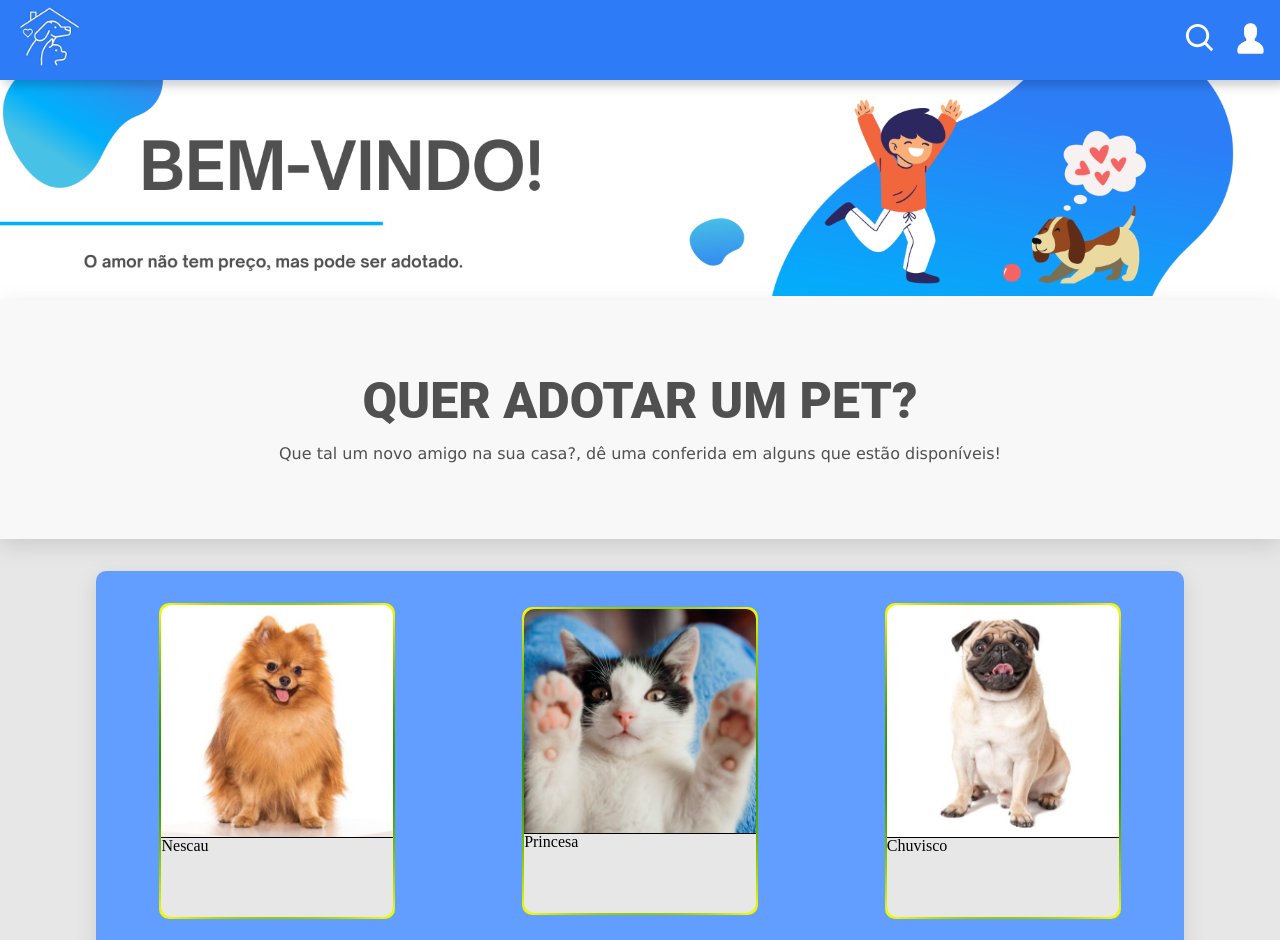
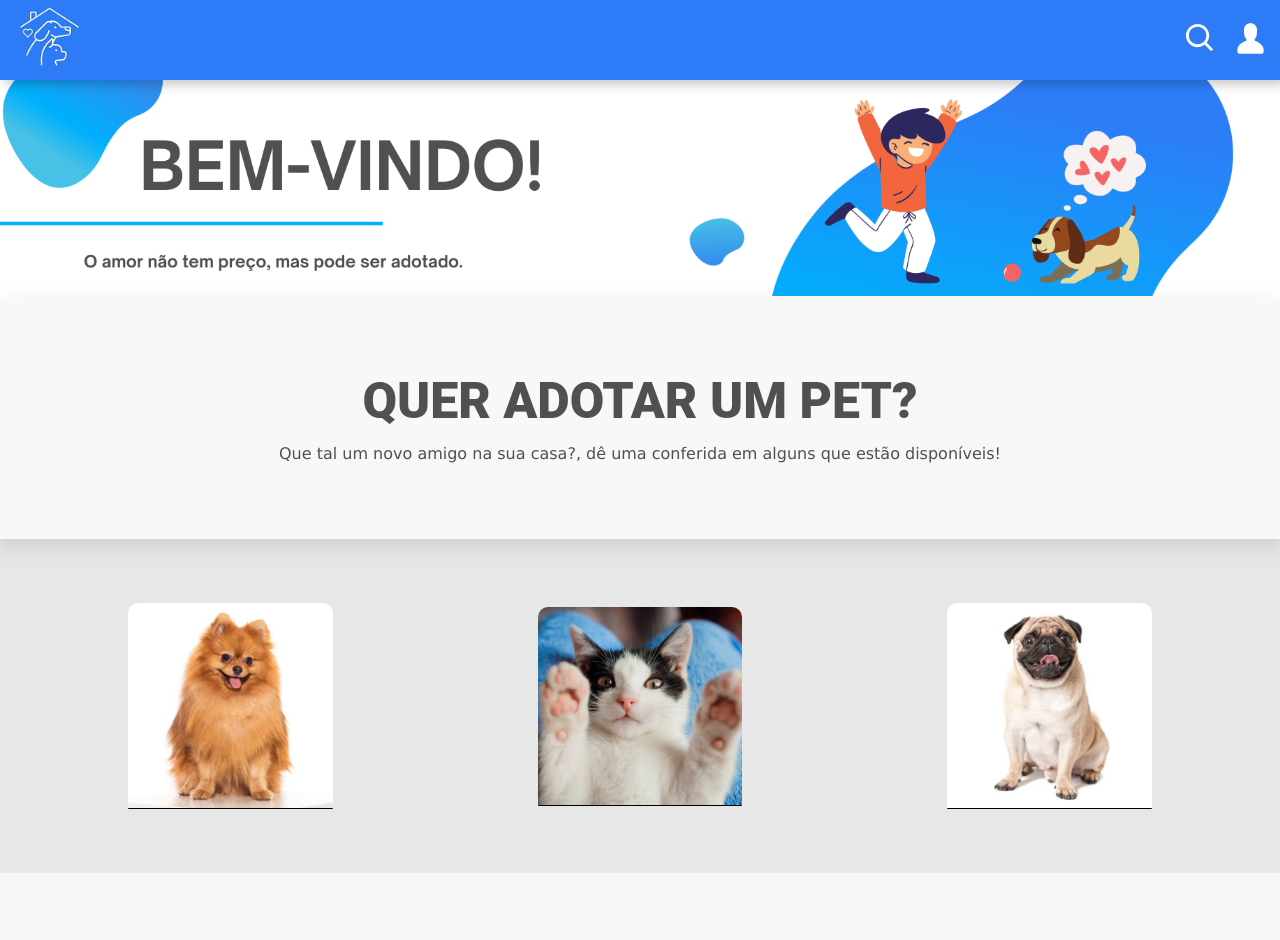
Before and after one commit to dudagiglioli/adotalp--web, a React (Create React App) app: page / in a window 1280 px wide. Shown: the top 940 px of the page. After the commit the page ends 873 px from the top, so only its background shows below. Built offline with nearby package versions, Linux system fonts and the light colour scheme.

Commit message:
New carda

```diff
--- a/src/pages/Home/Home.module.scss
+++ b/src/pages/Home/Home.module.scss
@@ -45,31 +45,15 @@
     background-color: rgb(231, 231, 231);
     display: flex;
     flex-wrap: nowrap;
-    justify-content: center;
+    justify-content: space-between;
     align-items: center;
-    padding: 2rem 0;
+    padding: 5% 10%;
+    gap: 10px;
 }
-.animaisContainer{
-    background-color:#619eff;
-    width: 85%;
-    display: flex;
-    justify-content: space-between;
-    flex-wrap: nowrap;
-    box-shadow: rgba(100, 100, 111, 0.2) 0px 7px 20px 0px;
+
+.animaisCard{
+    width: 20%;
     border-radius: 10px;
-}
-.animaisBox{
-    width: 50%;
-    display: flex;
-    justify-content: center;
-    align-items: center;
-    padding: 2rem 0;
-}
-.animaisCard{
-    width: 65%;
-    border-radius: 10px;
-    background: radial-gradient(circle at center, blue, green, yellow) border-box;
-    border: solid 2px transparent;
     cursor: pointer;
 }
 @keyframes anima{
@@ -96,6 +80,8 @@
     align-items: center;
     border-radius: 10px;
 
+
+
     &__img{
         height: 100%;
         width: 100%;
@@ -103,11 +89,25 @@
     }
 }
 .cardText{
-    height: 10vh;
     border-top: solid 1px;
     background-color: rgb(231, 231, 231);
     border-bottom-left-radius: 10px;
     border-bottom-right-radius: 10px;
+    display: flex;
+    flex-direction: row;
+    flex-wrap: nowrap;
+
+}
+.cardTextStart{
+    width: 70%;
+    height: 100%;
+    &__title{
+
+    }
+}
+.cardTextEnd{
+    width: 30%;
+    height: 100%;
 }
 
 
--- a/src/pages/Home/home.tsx
+++ b/src/pages/Home/home.tsx
@@ -6,7 +6,6 @@ import AnimalDados from "../../dados/animais";
 import nescau from "../../assets/animais/nescau.png";
 import chuvisco from "../../assets/animais/chuvisco.png";
 import princesa from "../../assets/animais/princesa.png";
-
 
 export default function Home() {
   return (
@@ -31,22 +30,16 @@ export default function Home() {
         {/* Fim do adoteContainer */}
 
         <div className={styles.animais}>
-          <div className={styles.animaisContainer}>
             {AnimalDados.map((dados) => {
               return (
-                <div className={styles.animaisBox}>
-                    <div className={styles.animaisCard}>
-                      <div className={styles.imgBox}>
-                        <img src={dados.fotoAnimal} alt="Foto do Animal" className={styles.imgBox__img}/>
-                      </div>
-                      <div className={styles.cardText}>
-                        <h1>{dados.nomeAnimal}</h1>
-                      </div>
-                    </div>
+                <div className={styles.animaisCard}>
+                  <div className={styles.imgBox}>
+                    <img src={dados.fotoAnimal} alt="Foto do animal" className={styles.imgBox__img}/>
+                  </div>
+                  <div className={styles.cardText}></div>
                 </div>
-              )
+              );
             })}
-          </div>
         </div>
         {/* Fim do animaisContainer */}
       </div>
```
